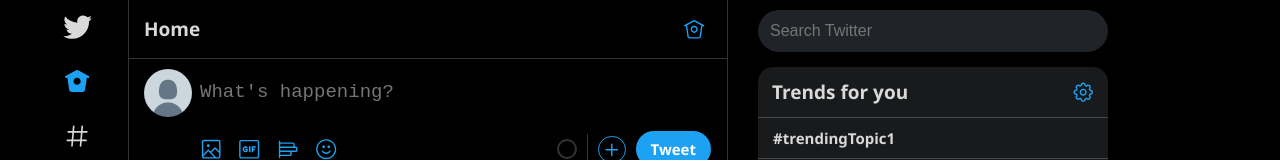
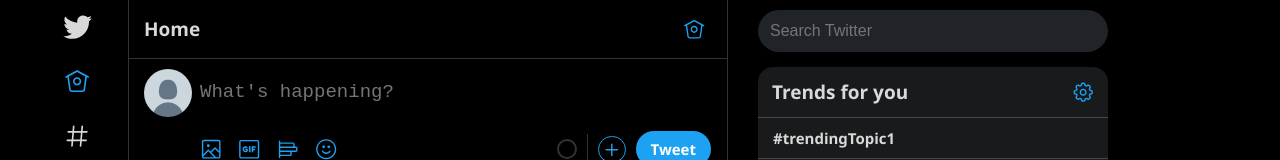
Before and after one commit to maheshgawande/twitterClone, a React (Create React App) app: page /home in a window 1280 px wide. Shown: the top 160 px of the page. Built offline with nearby package versions, Linux system fonts and the light colour scheme.

Commit message:
Home logo update.

```diff
--- a/src/Components/Layouts/Header.jsx
+++ b/src/Components/Layouts/Header.jsx
@@ -24,7 +24,8 @@
             <div className="a">
               <svg viewBox="0 0 24 24" className="header-img">
                 <g>
-                  <path d="M22.58 7.35L12.475 1.897c-.297-.16-.654-.16-.95 0L1.425 7.35c-.486.264-.667.87-.405 1.356.18.335.525.525.88.525.16 0 .324-.038.475-.12l.734-.396 1.59 11.25c.216 1.214 1.31 2.062 2.66 2.062h9.282c1.35 0 2.444-.848 2.662-2.088l1.588-11.225.737.398c.485.263 1.092.082 1.354-.404.263-.486.08-1.093-.404-1.355zM12 15.435c-1.795 0-3.25-1.455-3.25-3.25s1.455-3.25 3.25-3.25 3.25 1.455 3.25 3.25-1.455 3.25-3.25 3.25z"></path>
+                  <path d="M22.46 7.57L12.357 2.115c-.223-.12-.49-.12-.713 0L1.543 7.57c-.364.197-.5.652-.303 1.017.135.25.394.393.66.393.12 0 .243-.03.356-.09l.815-.44L4.7 19.963c.214 1.215 1.308 2.062 2.658 2.062h9.282c1.352 0 2.445-.848 2.663-2.087l1.626-11.49.818.442c.364.193.82.06 1.017-.304.196-.363.06-.818-.304-1.016zm-4.638 12.133c-.107.606-.703.822-1.18.822H7.36c-.48 0-1.075-.216-1.178-.798L4.48 7.69 12 3.628l7.522 4.06-1.7 12.015z"></path>
+                  <path d="M8.22 12.184c0 2.084 1.695 3.78 3.78 3.78s3.78-1.696 3.78-3.78-1.695-3.78-3.78-3.78-3.78 1.696-3.78 3.78zm6.06 0c0 1.258-1.022 2.28-2.28 2.28s-2.28-1.022-2.28-2.28 1.022-2.28 2.28-2.28 2.28 1.022 2.28 2.28z"></path>
                 </g>
               </svg>
               <span>Home</span>
```
